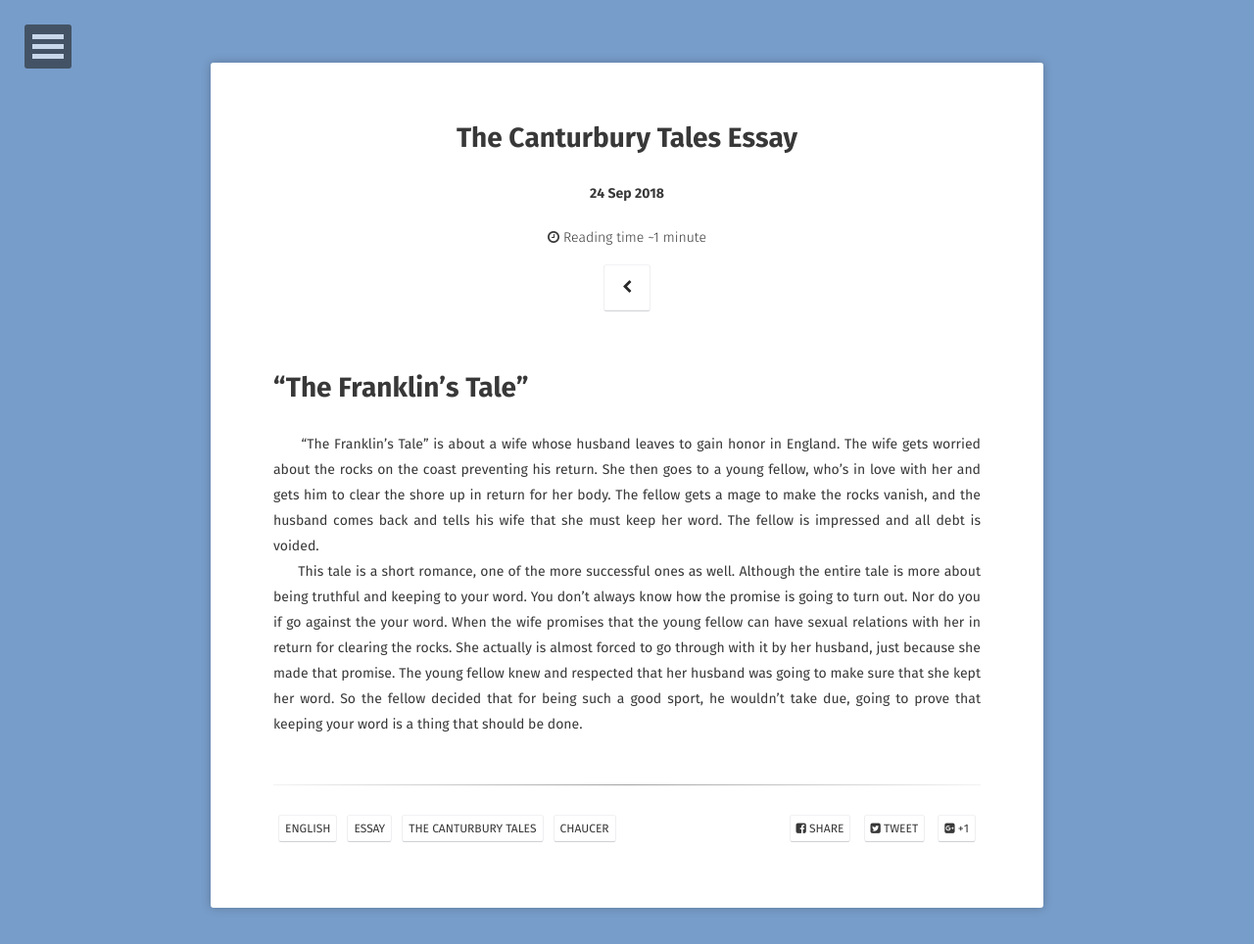
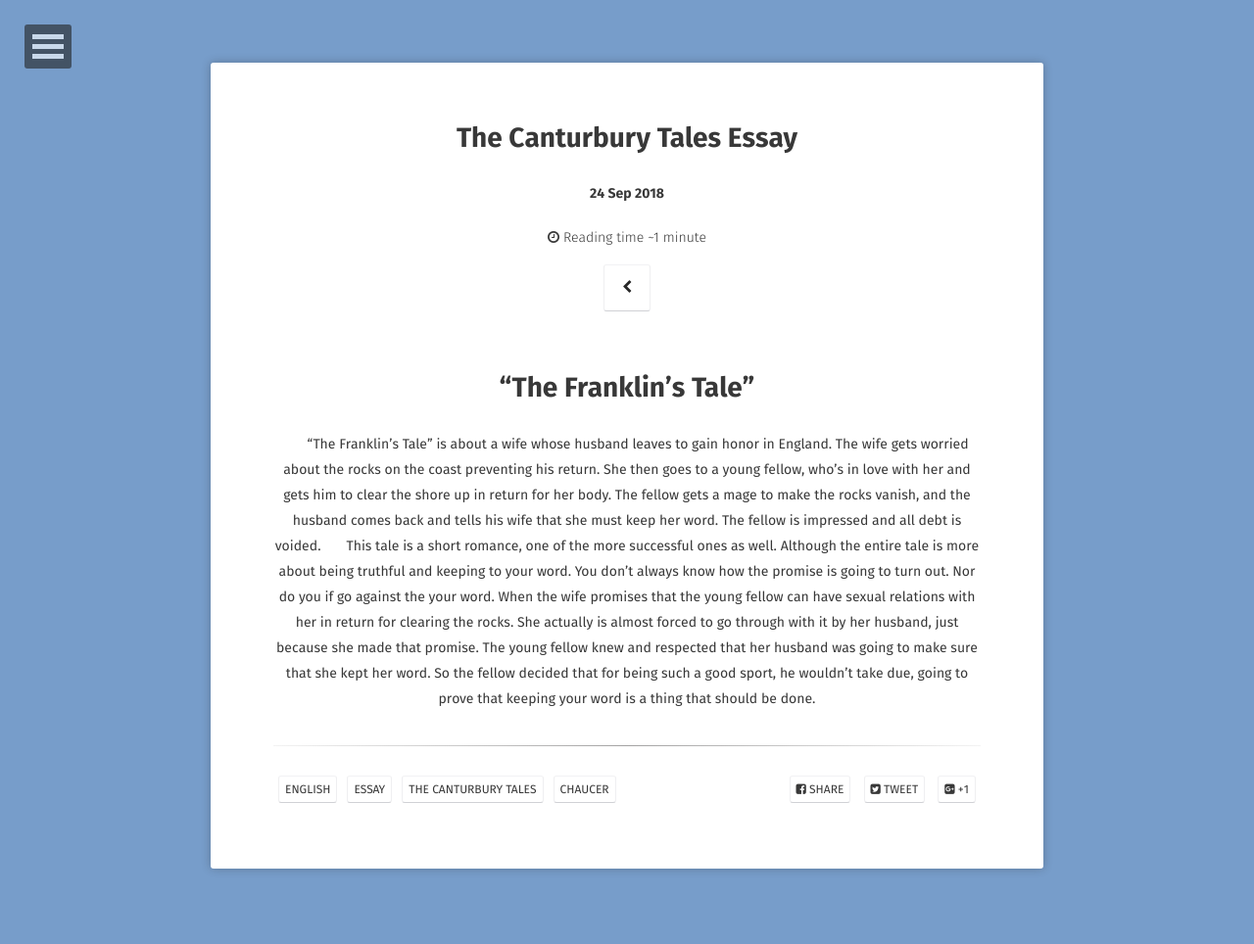
Before and after one commit to EthenStrine/site, a Jekyll site: the page built from _posts/2018-09-24-canturbury-tales-essay.md, in a window 1280 px wide. Shown: the whole page at 98% size. Built offline with Jekyll 4.4.1, drawn with Linux system fonts in a browser that asks for light colours; some web fonts are replaced.

```diff
--- a/_posts/2018-09-24-canturbury-tales-essay.md
+++ b/_posts/2018-09-24-canturbury-tales-essay.md
@@ -12,7 +12,7 @@ tag:
 comments: false
 ---
 
-# “The Franklin’s Tale”
+<center><h1>“The Franklin’s Tale” </h1>
 
 &nbsp;&nbsp;&nbsp;&nbsp;&nbsp;&nbsp;“The Franklin’s Tale” is about a wife whose husband leaves to gain honor in England. The wife gets worried about the rocks on the coast preventing his return. She then goes to a young fellow, who’s in love with her and gets him to clear the shore up in return for her body. The fellow gets a mage to make the rocks vanish, and the husband comes back and tells his wife that she must keep her word. The fellow is impressed and all debt is voided.
 &nbsp;&nbsp;&nbsp;&nbsp;&nbsp;&nbsp;This tale is a short romance, one of the more successful ones as well. Although the entire tale is more about being truthful and keeping to your word. You don’t always know how the promise is going to turn out. Nor do you if go against the your word. When the wife promises that the young fellow can have sexual relations with her in return for clearing the rocks. She actually is almost forced to go through with it by her husband, just because she made that promise. The young fellow knew and respected that her husband was going to make sure that she kept her word. So the fellow decided that for being such a good sport, he wouldn’t take due, going to prove that keeping your word is a thing that should be done.
```
